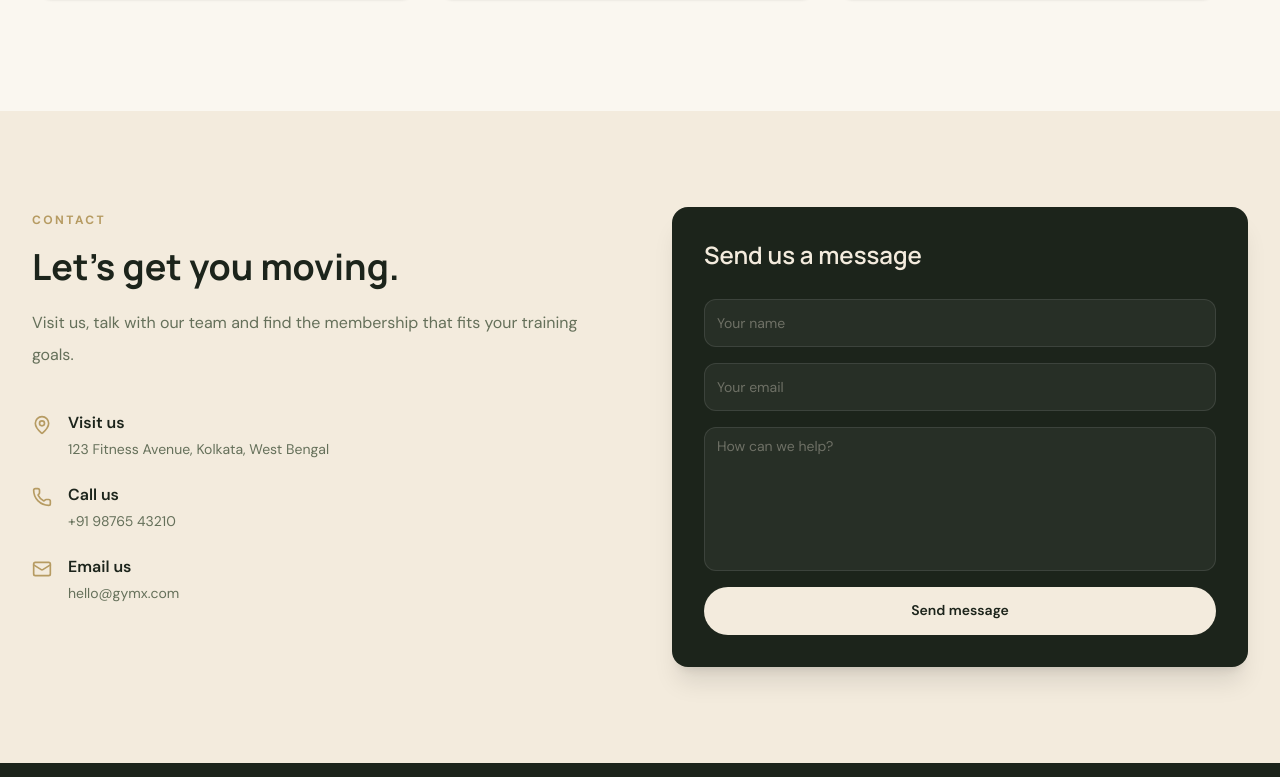
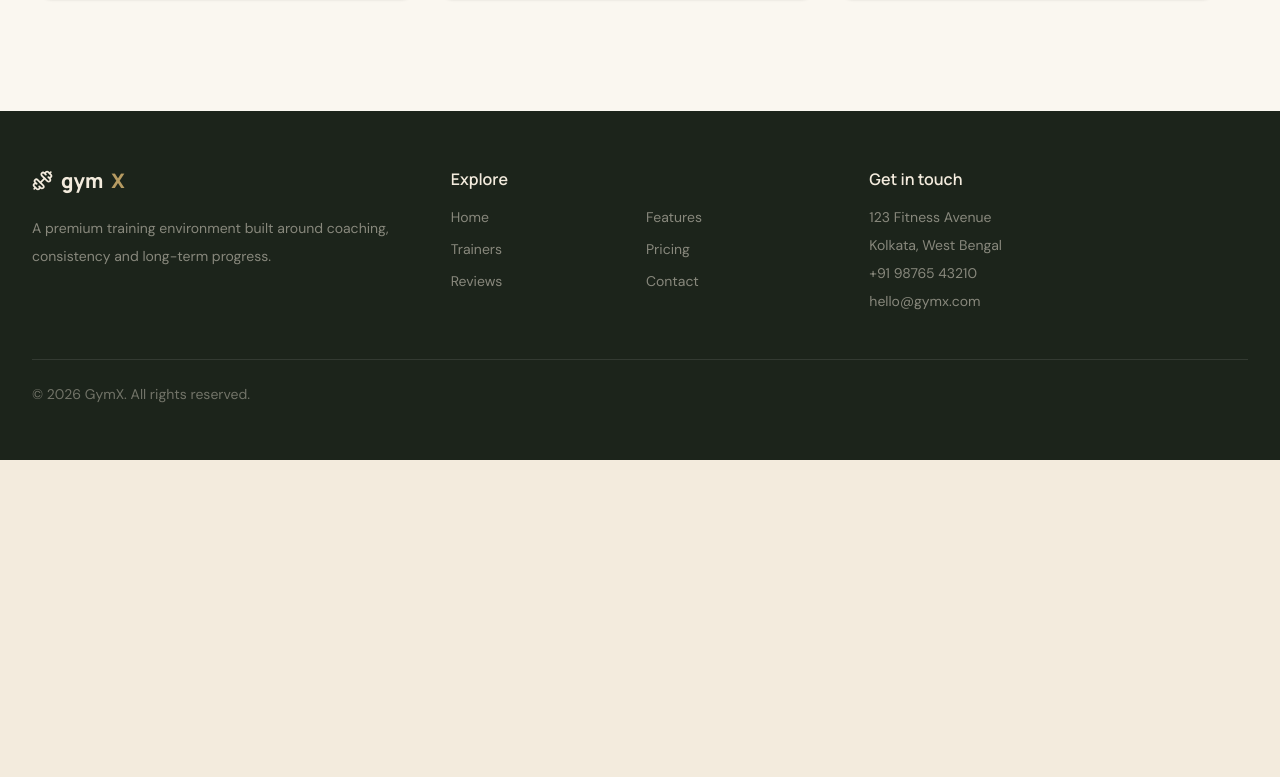
Before and after one commit to Sukreet018/gymx, a React (Vite) app: page / in a window 1280 px wide. Shown: the part 3923-4700 px from the top of the page. After the commit the page ends 4383 px from the top, so only its background shows below. Built offline with nearby package versions, Linux system fonts and the light colour scheme.

Commit message:
Move contact section to separate page

```diff
--- a/src/components/layout/Navbar.tsx
+++ b/src/components/layout/Navbar.tsx
@@ -10,7 +10,7 @@ const navigation = [
   { label: "Pricing", href: "/subscription" },
   { label: "Gallery", href: "/#gallery" },
   { label: "Reviews", href: "/#reviews" },
-  { label: "Contact", href: "/#contact" },
+  { label: "Contact", href: "/contact" },
 ];
 
 function Navbar() {
--- a/src/components/sections/Contact.tsx
+++ b/src/pages/Contact.tsx
@@ -1,10 +1,13 @@
 import { Mail, MapPin, Phone } from "lucide-react";
+
+import Footer from "../components/layout/Footer";
+import Navbar from "../components/layout/Navbar";
 
 function Contact() {
   return (
-    <section
-      id="contact"
-      className="scroll-mt-24 bg-(--cream) px-4 py-20 sm:px-6 sm:py-24 lg:px-8"
+    <>
+      <Navbar />
+    <main className="min-h-screen pt-24 bg-(--cream) px-4 py-20 sm:px-6 sm:py-24 lg:px-8"
     >
       <div className="mx-auto max-w-7xl">
         <div className="grid gap-10 lg:grid-cols-2 lg:gap-16">
@@ -38,7 +41,7 @@ function Contact() {
                   </p>
 
                   <p className="mt-1 text-sm text-(--text-muted)">
-                    123 Fitness Avenue, Kolkata, West Bengal
+                    123 GymX, Kolkata, West Bengal
                   </p>
                 </div>
               </div>
@@ -56,7 +59,7 @@ function Contact() {
                   </p>
 
                   <p className="mt-1 text-sm text-(--text-muted)">
-                    +91 98765 43210
+                    +91 10101 10101
                   </p>
                 </div>
               </div>
@@ -74,7 +77,7 @@ function Contact() {
                   </p>
 
                   <p className="mt-1 text-sm text-(--text-muted)">
-                    hello@gymx.com
+                    abcdefgh@mail.com
                   </p>
                 </div>
               </div>
@@ -117,7 +120,10 @@ function Contact() {
           </div>
         </div>
       </div>
-    </section>
+    </main>
+
+      <Footer />
+    </>
   );
 }
 
--- a/src/pages/Home.tsx
+++ b/src/pages/Home.tsx
@@ -1,12 +1,10 @@
 import Footer from "../components/layout/Footer";
 import Navbar from "../components/layout/Navbar";
-import Contact from "../components/sections/Contact";
 import Features from "../components/sections/Features";
 import Gallery from "../components/sections/Gallery";
 import Hero from "../components/sections/Hero";
 import Reviews from "../components/sections/Reviews";
 import Trainers from "../components/sections/Trainers";
-
 
 function Home() {
   return (
@@ -18,9 +16,7 @@ function Home() {
         <Features />
         <Trainers />
         <Gallery />
-        {/*<Pricing />*/}
         <Reviews />
-        <Contact />
       </main>
 
       <Footer />
--- a/src/pages/Subcription.tsx
+++ b/src/pages/Subcription.tsx
@@ -1,6 +1,6 @@
 import Footer from "../components/layout/Footer";
 import Navbar from "../components/layout/Navbar";
-import Contact from "../components/sections/Contact";
+import Contact from "./Contact";
 import Pricing from "../components/sections/Pricing";
 
 function Subscription() {
--- a/src/routes/AppRoutes.tsx
+++ b/src/routes/AppRoutes.tsx
@@ -1,12 +1,10 @@
 import { BrowserRouter, Navigate, Route, Routes } from "react-router-dom";
 
 import PublicLayout from "../layouts/PublicLayout";
+import Contact from "../pages/Contact";
 import Home from "../pages/Home";
-import Login from "../pages/Login";
 import NotFound from "../pages/NotFound";
-import SignUp from "../pages/SignUp";
 import Subscription from "../pages/Subcription";
-import ProtectedRoute from "./ProtectedRoute";
 
 function AppRoutes() {
   return (
@@ -16,15 +14,7 @@ function AppRoutes() {
         <Route element={<PublicLayout />}>
           <Route path="/" element={<Home />} />
           <Route path="/subscription" element={<Subscription />} />
-        </Route>
-
-        {/*Auth routes*/}
-        <Route path="/login" element={<Login />} />
-        <Route path="/signup" element={<SignUp />} />
-
-        {/*Protected routes*/}
-        <Route element={<ProtectedRoute />}>
-          <Route path="/dashboard" element={<div>Dashboard</div>} />
+          <Route path="/contact" element={<Contact />} />
         </Route>
 
         {/*Redirects & fallback*/}
```
